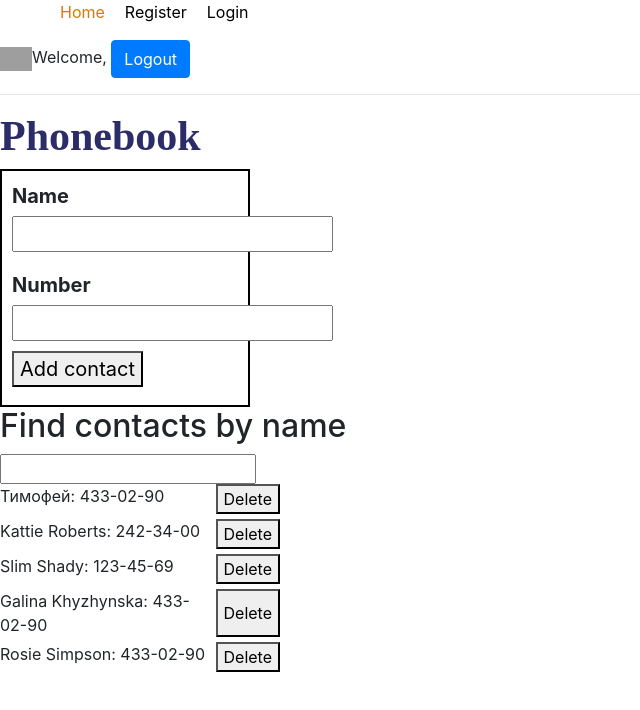
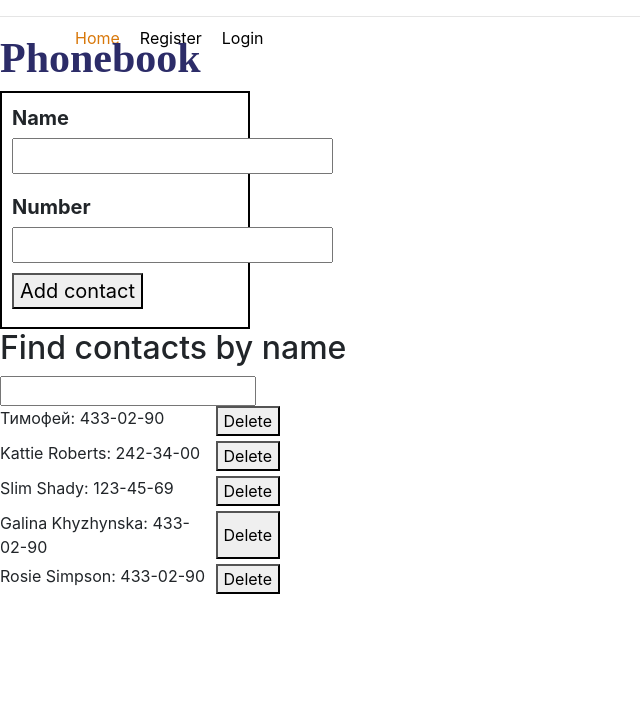
Before and after one commit to Gal4enock/goit-react-hw-08-phonebook, a React (Create React App) app: page / in a window 1280 px wide. Shown: the top 710 px of the page, without its empty margins (0-640 px from the left). Built offline with nearby package versions, Linux system fonts and the light colour scheme; data requests are answered from the project's data file; grey boxes are pictures that could not be loaded.

Commit message:
добавляет логин

```diff
--- a/src/components/Navigation/Navigation.jsx
+++ b/src/components/Navigation/Navigation.jsx
@@ -1,5 +1,7 @@
 import React from 'react';
+import { ReactReduxContext, connect } from 'react-redux';
 import { NavLink } from 'react-router-dom';
+import authSelectors from '../../redux/auth/authSelectors';
 
 import style from './Navigation.module.css'
 
@@ -9,7 +11,8 @@ import style from './Navigation.module.css'
 const Navigation = ({
   avatar = "https://streamdps.ru/upload/iblock/ba4/ba43a8bf5b491168b4f74e9922c88c25.jpg",
   name,
-  onLogout
+  onLogout,
+  isAuthentificated
 }) => (
   <div className="NavigationWrapper wrap">
     <ul className={style.List}>
@@ -23,14 +26,18 @@ const Navigation = ({
         activeClassName={style.Navigation_link_active} >
       Login</NavLink></li>
     </ul>
-    <div >
+    {isAuthentificated &&
+    <div className={style.avatar}>
       <img src={avatar} width='32' alt="" />
-      <span>Welcome, </span>
+      <span>Welcome, {name} </span>
       <button className='btn btn-primary log' type='button' onClick={onLogout}>Logout</button>
-  </div>
+  </div>}
   </div>
 );
 
+const mapStateToProps = state => ({
+  isAuthentificated: authSelectors.isAuthentificated(state),
+  name: authSelectors.getUserName(state)
+})
 
-
-export default Navigation;
+export default connect(mapStateToProps)(Navigation);
--- a/src/components/Navigation/Navigation.module.css
+++ b/src/components/Navigation/Navigation.module.css
@@ -1,6 +1,7 @@
 .Navigation_link {
   color: black;
   margin-left: 20px;
+  margin-top: 20px;
 }
 .Navigation_link_active {
   color: rgb(216, 120, 11);
@@ -8,4 +9,13 @@
 .List {
   list-style-type: none;
   display: flex;
+  align-items: center;
+  position: absolute;
+  left: 15px;
+  top: 10px;
 }
+.avatar {
+  position: absolute;
+  right: 45px;
+  top: 10px;
+}
--- a/src/pages/style.css
+++ b/src/pages/style.css
@@ -1,3 +1,9 @@
+* {
+  box-sizing: border-box;
+  margin: 0;
+  padding: 0;
+}
+
 .form {
   display: block;
   width: 800px;
@@ -7,6 +13,7 @@
 }
 .wrap {
   display: flex;
+  height: 45px;
   justify-content: space-around;
 }
 .log {
--- a/src/redux/auth/authSelectors.js
+++ b/src/redux/auth/authSelectors.js
@@ -0,0 +1,5 @@
+const isAuthentificated = state => state.auth.token;
+
+const getUserName = state => state.auth.user.name;
+
+export default {isAuthentificated, getUserName}
```
Also changed, not shown: 1 other file (tests, documents, lock files or other folders).
